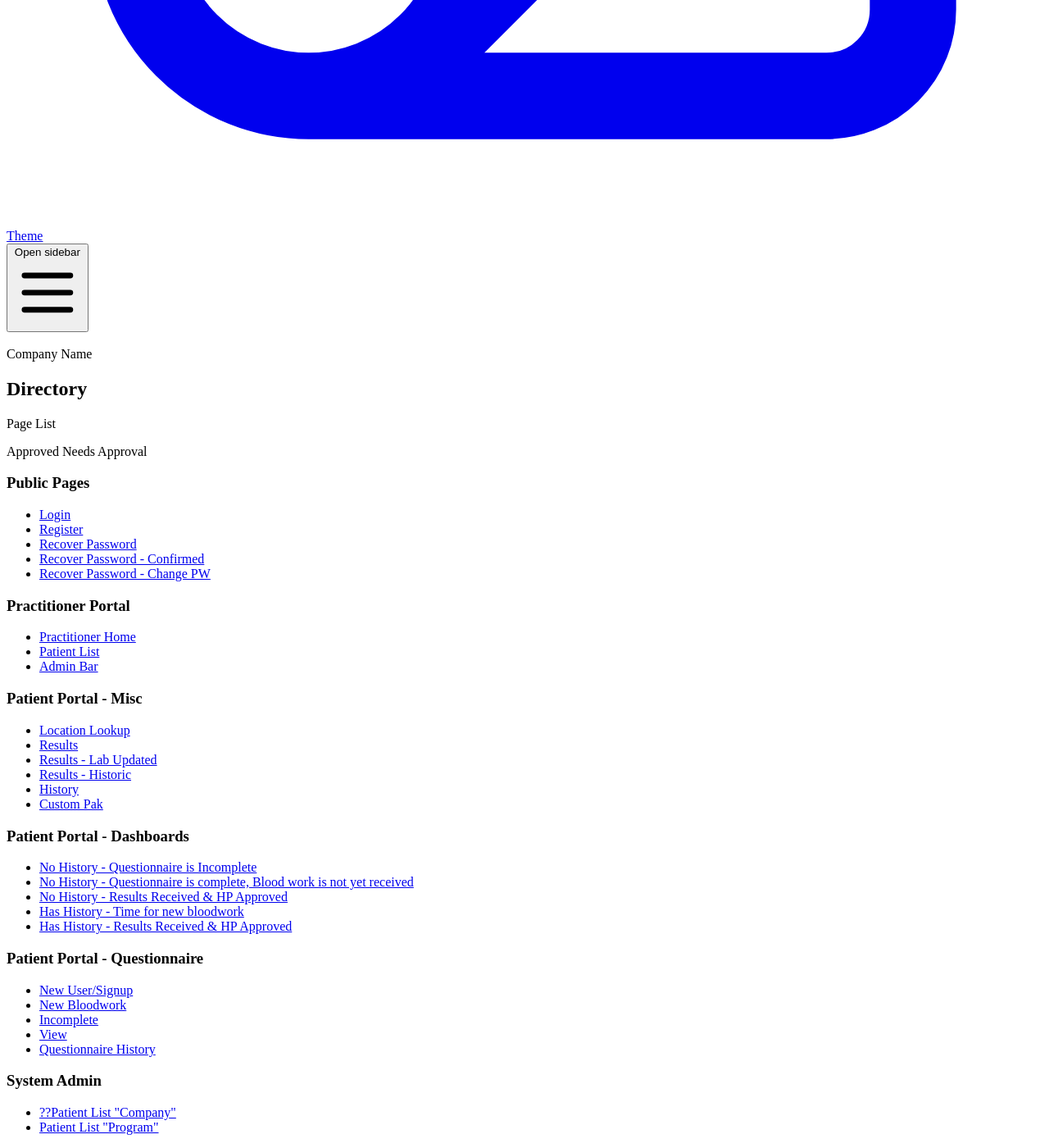
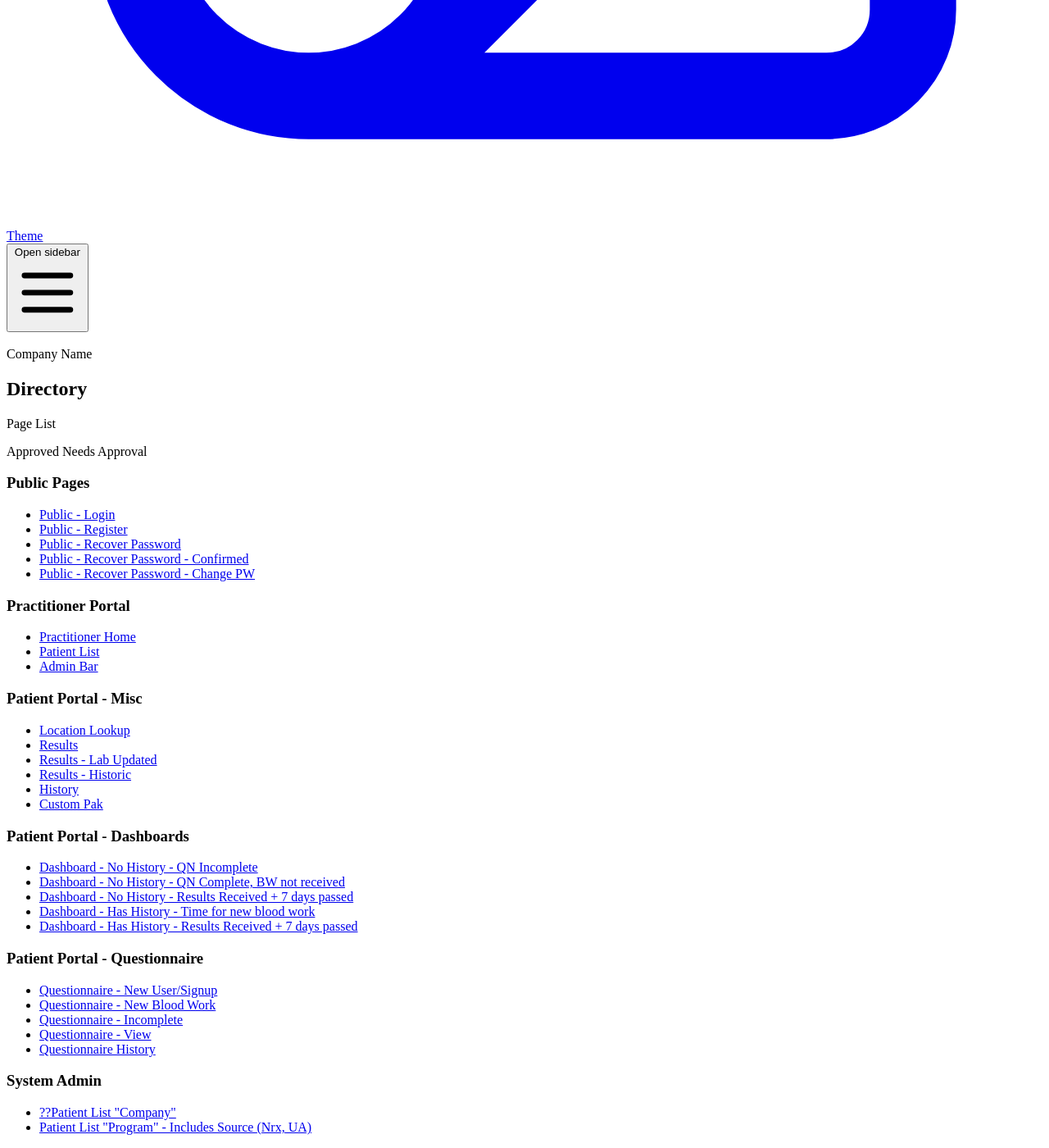
Before and after one commit to kristenzirkler/ohs-nrx-tw-netlify, a Jekyll site: the page built from index.html, in a window 1280 px wide and 1400 px high, scrolled down 2319 px. Shown: the whole window at 82% size. Built offline with Jekyll 4.4.1, drawn with Linux system fonts in a browser that asks for light colours; some web fonts are replaced; a script that is not in the unit is left out.

Commit message:
Refine page names

```diff
--- a/dashboard-bloodwork-requested.html
+++ b/dashboard-bloodwork-requested.html
@@ -10,7 +10,7 @@ title: "Welcome, Firstname!"
     <div class="flex items-center">
       <h2 class="text-xl font-bold font-display text-skin-header mr-2">Renewal Time</h2>
     </div>
-    <p class="leading-6">Let's keep your program up to date. Update your questionnaire and receive PSC Hold document for your next bloodwork.</p>
+    <p class="leading-6">Let's keep your program up to date. Update your questionnaire and receive PSC Hold document for your next blood work.</p>
     <div class="pt-4">
       {% include button.html icon="right" link="questionnaire" text="Update Questionnaire" %}
     </div>
--- a/dashboard-new.html
+++ b/dashboard-new.html
@@ -38,8 +38,8 @@ title: "Welcome, Firstname!"
           </span>
         </div>
         <div class="grow">
-          <div class="text-xl font-normal text-gray-400">Schedule Bloodwork Appointment</div>
-          <p class="text-sm font-normal leading-snug text-gray-400 mb-4">PSC Hold is the form needed to process your bloodwork. Save this document and bring it to your appointment.</p>
+          <div class="text-xl font-normal text-gray-400">Schedule Blood Work Appointment</div>
+          <p class="text-sm font-normal leading-snug text-gray-400 mb-4">PSC Hold is the form needed to process your blood work. Save this document and bring it to your appointment.</p>
           {% include button.html text="Download PSC Hold" classes="inline-block w-full md:w-1/2" disabled=true %}
         </div>
       </div>
--- a/dashboard-questionnaire-complete.html
+++ b/dashboard-questionnaire-complete.html
@@ -22,8 +22,8 @@ title: "Welcome, Firstname!"
           </span>
         </div>
         <div class="grow">
-          <div class="text-xl font-normal text-skin-header">Schedule Bloodwork Appointment</div>
-          <p class="text-sm font-normal leading-snug  mb-4">PSC Hold is the form needed to process your bloodwork. Save this document and bring it to your appointment.</p>
+          <div class="text-xl font-normal text-skin-header">Schedule Blood Work Appointment</div>
+          <p class="text-sm font-normal leading-snug  mb-4">PSC Hold is the form needed to process your blood work. Save this document and bring it to your appointment.</p>
           {% include button.html text="Download PSC Hold" classes="inline-block w-full md:w-1/2" %}
         </div>
       </div>
--- a/index.html
+++ b/index.html
@@ -19,27 +19,27 @@ title: "Page List"
       <ul role="list" class="relative z-0 divide-y divide-skin-primary">
         <li>
           <a href="{{ site.baseurl }}/login" class="text-skin-link block hover:bg-skin-border/50 focus:outline-none px-3 py-2">
-            <span class="inline-block rounded-full bg-green-600 w-3 h-3 mr-2"></span> Login
+            <span class="inline-block rounded-full bg-green-600 w-3 h-3 mr-2"></span> Public - Login
           </a>
         </li>
         <li>
           <a href="{{ site.baseurl }}/sign-up" class="text-skin-link block hover:bg-skin-border/50 focus:outline-none px-3 py-2">
-            <span class="inline-block rounded-full bg-green-600 w-3 h-3 mr-2"></span> Register
+            <span class="inline-block rounded-full bg-green-600 w-3 h-3 mr-2"></span> Public - Register
           </a>
         </li>
         <li>
           <a href="{{ site.baseurl }}/password-reset" class="text-skin-link block hover:bg-skin-border/50 focus:outline-none px-3 py-2">
-            <span class="inline-block rounded-full bg-gray-200 w-3 h-3 mr-2"></span> Recover Password
+            <span class="inline-block rounded-full bg-gray-200 w-3 h-3 mr-2"></span> Public - Recover Password
           </a>
         </li>
         <li>
           <a href="{{ site.baseurl }}/password-reset-confirm" class="text-skin-link block hover:bg-skin-border/50 focus:outline-none px-3 py-2">
-            <span class="inline-block rounded-full bg-gray-200 w-3 h-3 mr-2"></span> Recover Password - Confirmed
+            <span class="inline-block rounded-full bg-gray-200 w-3 h-3 mr-2"></span> Public - Recover Password - Confirmed
           </a>
         </li>
         <li>
           <a href="{{ site.baseurl }}/password-reset-change" class="text-skin-link block hover:bg-skin-border/50 focus:outline-none px-3 py-2">
-            <span class="inline-block rounded-full bg-gray-200 w-3 h-3 mr-2"></span> Recover Password - Change PW
+            <span class="inline-block rounded-full bg-gray-200 w-3 h-3 mr-2"></span> Public - Recover Password - Change PW
           </a>
         </li>
       </ul>
@@ -110,27 +110,27 @@ title: "Page List"
       <ul role="list" class="relative z-0 divide-y divide-skin-primary">
         <li>
           <a href="{{ site.baseurl }}/dashboard-new" class="text-skin-link block hover:bg-skin-border/50 focus:outline-none px-3 py-2">
-            <span class="inline-block rounded-full bg-green-600 w-3 h-3 mr-2"></span> No History - Questionnaire is Incomplete
+            <span class="inline-block rounded-full bg-green-600 w-3 h-3 mr-2"></span> Dashboard - No History - QN Incomplete
           </a>
         </li>
         <li>
           <a href="{{ site.baseurl }}/dashboard-questionnaire-complete" class="text-skin-link block hover:bg-skin-border/50 focus:outline-none px-3 py-2">
-            <span class="inline-block rounded-full bg-green-600 w-3 h-3 mr-2"></span> No History - Questionnaire is complete, Blood work is not yet received
+            <span class="inline-block rounded-full bg-green-600 w-3 h-3 mr-2"></span> Dashboard - No History - QN Complete, BW not received
           </a>
         </li>
         <li>
           <a href="{{ site.baseurl }}/dashboard-new-results-no-history" class="text-skin-link block hover:bg-skin-border/50 focus:outline-none px-3 py-2">
-            <span class="inline-block rounded-full bg-green-600 w-3 h-3 mr-2"></span> No History - Results Received & HP Approved
+            <span class="inline-block rounded-full bg-green-600 w-3 h-3 mr-2"></span> Dashboard - No History - Results Received + 7 days passed
           </a>
         </li>
         <li>
-          <a href="{{ site.baseurl }}/dashboard-bloodwork-requested" class="text-skin-link block hover:bg-skin-border/50 focus:outline-none px-3 py-2">
-            <span class="inline-block rounded-full bg-green-600 w-3 h-3 mr-2"></span> Has History - Time for new bloodwork
+          <a href="{{ site.baseurl }}/dashboard-blood work-requested" class="text-skin-link block hover:bg-skin-border/50 focus:outline-none px-3 py-2">
+            <span class="inline-block rounded-full bg-green-600 w-3 h-3 mr-2"></span> Dashboard - Has History - Time for new blood work
           </a>
         </li>
         <li>
           <a href="{{ site.baseurl }}/dashboard-new-results" class="text-skin-link block hover:bg-skin-border/50 focus:outline-none px-3 py-2">
-            <span class="inline-block rounded-full bg-green-600 w-3 h-3 mr-2"></span> Has History - Results Received & HP Approved
+            <span class="inline-block rounded-full bg-green-600 w-3 h-3 mr-2"></span> Dashboard - Has History - Results Received + 7 days passed
           </a>
         </li>
       </ul>
@@ -142,22 +142,22 @@ title: "Page List"
       <ul role="list" class="relative z-0 divide-y divide-skin-primary">
         <li>
           <a href="{{ site.baseurl }}/questionnaire-new" class="text-skin-link block hover:bg-skin-border/50 focus:outline-none text-skin-header px-3 py-2">
-            <span class="inline-block rounded-full bg-green-600 w-3 h-3 mr-2"></span> New User/Signup
+            <span class="inline-block rounded-full bg-green-600 w-3 h-3 mr-2"></span> Questionnaire - New User/Signup
           </a>
         </li>
         <li>
-          <a href="{{ site.baseurl }}/questionnaire-new-bloodwork" class="text-skin-link block hover:bg-skin-border/50 focus:outline-none text-skin-header px-3 py-2">
-            <span class="inline-block rounded-full bg-green-600 w-3 h-3 mr-2"></span> New Bloodwork
+          <a href="{{ site.baseurl }}/questionnaire-new-blood work" class="text-skin-link block hover:bg-skin-border/50 focus:outline-none text-skin-header px-3 py-2">
+            <span class="inline-block rounded-full bg-green-600 w-3 h-3 mr-2"></span> Questionnaire - New Blood Work
           </a>
         </li>
         <li>
           <a href="{{ site.baseurl }}/questionnaire-incomplete" class="text-skin-link block hover:bg-skin-border/50 focus:outline-none text-skin-header px-3 py-2">
-            <span class="inline-block rounded-full bg-green-600 w-3 h-3 mr-2"></span> Incomplete
+            <span class="inline-block rounded-full bg-green-600 w-3 h-3 mr-2"></span> Questionnaire - Incomplete
           </a>
         </li>
         <li>
           <a href="{{ site.baseurl }}/questionnaire-view" class="text-skin-link block hover:bg-skin-border/50 focus:outline-none text-skin-header px-3 py-2">
-            <span class="inline-block rounded-full bg-green-600 w-3 h-3 mr-2"></span> View
+            <span class="inline-block rounded-full bg-green-600 w-3 h-3 mr-2"></span> Questionnaire - View
           </a>
         </li>
         <li>
@@ -179,7 +179,7 @@ title: "Page List"
         </li>
         <li>
           <a href="{{ site.baseurl }}/hp-patients-program" class="text-skin-link block hover:bg-skin-border/50 focus:outline-none px-3 py-2">
-            <span class="inline-block rounded-full bg-green-600 w-3 h-3 mr-2"></span> Patient List "Program"
+            <span class="inline-block rounded-full bg-green-600 w-3 h-3 mr-2"></span> Patient List "Program" - Includes Source (Nrx, UA)
           </a>
         </li>
       </ul>
--- a/theme.html
+++ b/theme.html
@@ -107,8 +107,8 @@ title: "Theme Examples"
 
 <h2 class="mt-6 text-2xl">Alerts</h2>
 <div class="ml-6">
-  {% include alert.html headline="Welcome! Please schedule bloodwork appointment." text="Our program is based on your nutrition needs. Please schedule bloodwork to get your customized nutrition pak." hasSwitch=true %}
-  {% include alert.html headline="Waiting on Results" text="Waiting for results from your bloodwork..." hasSwitch=false %}
+  {% include alert.html headline="Welcome! Please schedule blood work appointment." text="Our program is based on your nutrition needs. Please schedule blood work to get your customized nutrition pak." hasSwitch=true %}
+  {% include alert.html headline="Waiting on Results" text="Waiting for results from your blood work..." hasSwitch=false %}
 </div>
 
 <h2 class="mt-6 text-2xl">Submenu</h2>
```
